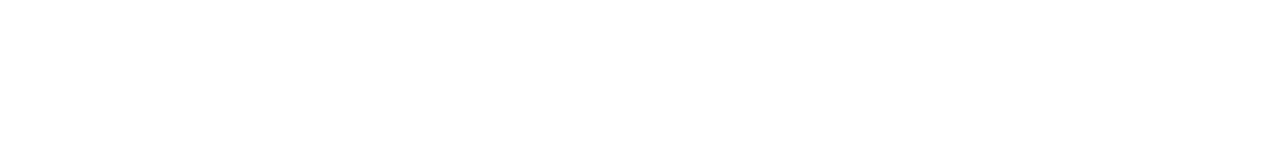
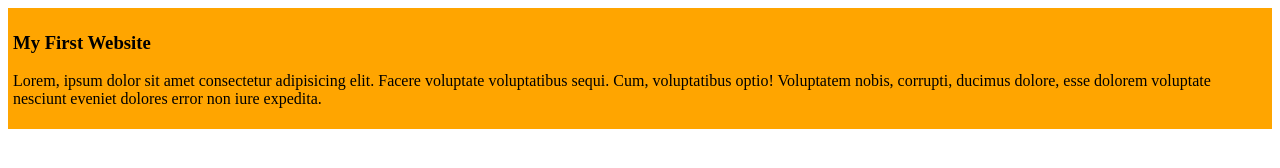
Before and after one commit to omarfaruk78/My-First-Repo, a plain HTML site: page index.html in a window 1280 px wide. Drawn offline with Linux system fonts and the light colour scheme.

Commit message:
added a blog

```diff
--- a/index.html
+++ b/index.html
@@ -4,8 +4,12 @@
     <meta charset="UTF-8">
     <meta name="viewport" content="width=device-width, initial-scale=1.0">
     <title>My First Ever GitHub Repo</title>
+    <link rel="stylesheet" href="/styles/blog.css">
 </head>
 <body>
-
+    <div>
+        <h3>My First Website</h3>
+        <p>Lorem, ipsum dolor sit amet consectetur adipisicing elit. Facere voluptate voluptatibus sequi. Cum, voluptatibus optio! Voluptatem nobis, corrupti, ducimus dolore, esse dolorem voluptate nesciunt eveniet dolores error non iure expedita.</p>
+    </div>
 </body>
 </html>
--- /dev/null
+++ b/styles/blog.css
@@ -0,0 +1,5 @@
+div{
+    background-color: orange;
+    padding: 5px;
+    margin-bottom: 5px;
+}
```
